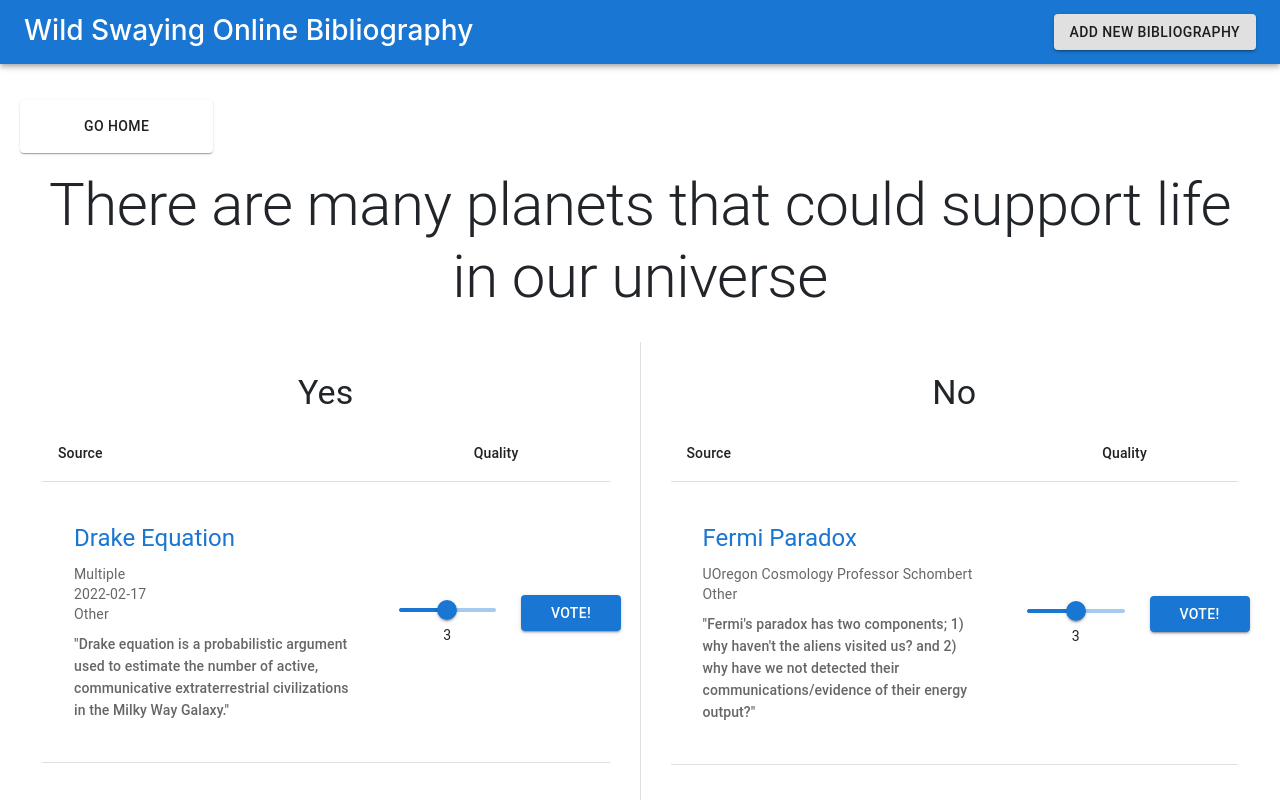
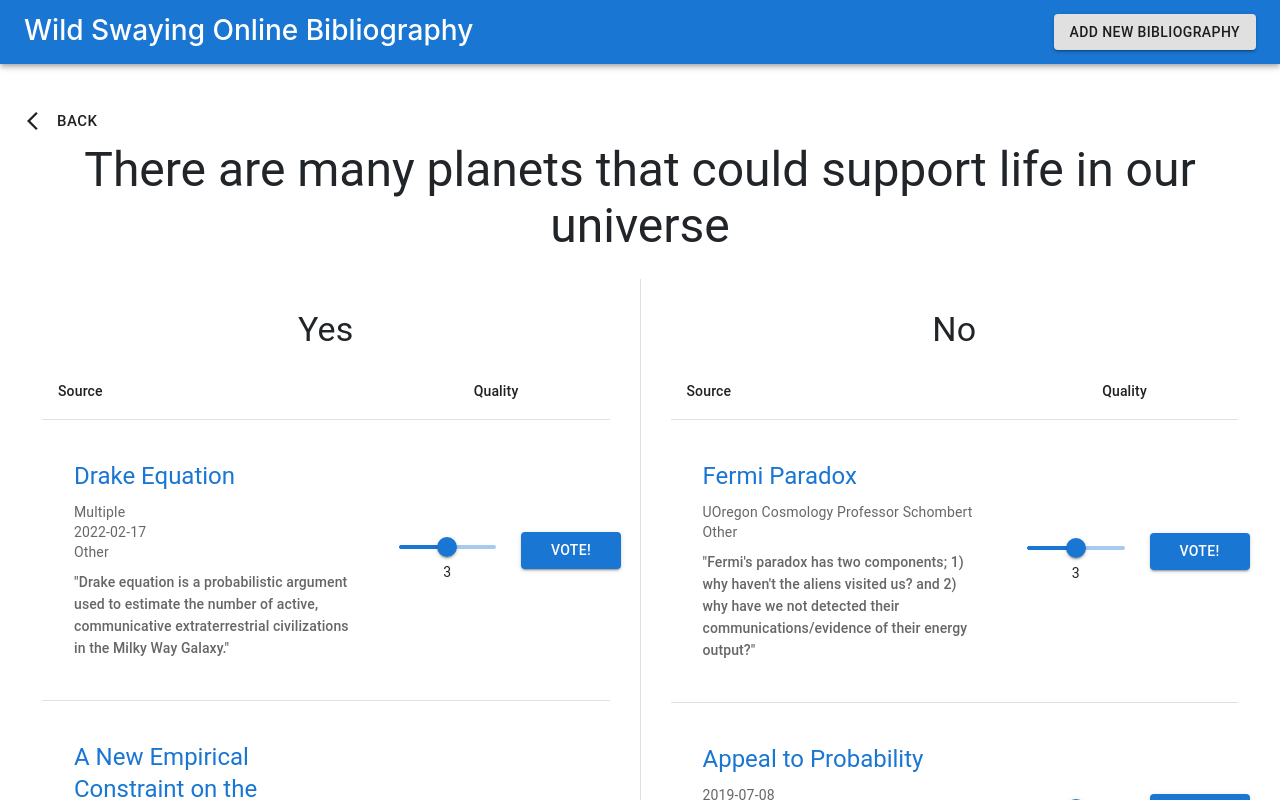
Before and after one commit to UWSocialComputing/Wild-Swaying-Goats-Project, a React (Create React App) app in the folder wild-swaying-goats-app/: page /there-are-many-planets-that-could-support-life-in-our-universe in a window 1280 px wide. Shown: the top 800 px of the page. Built offline with nearby package versions, Linux system fonts and the light colour scheme.

Commit message:
back button

```diff
--- a/wild-swaying-goats-app/src/BibliographyPage.js
+++ b/wild-swaying-goats-app/src/BibliographyPage.js
@@ -12,6 +12,7 @@ import {
   Divider
 } from "@material-ui/core";
 import { useNavigate } from "react-router-dom";
+import ArrowBackIosIcon from '@mui/icons-material/ArrowBackIos';
 
 function createData(source, score) {
   return { source, score };
@@ -45,17 +46,17 @@ export default function BibliograpyPage(props) {
   return (
     <div style={{ marginLeft: "20px", marginRight: "20px", marginTop: "100px" }}>
       <Grid container p={2} spacing={2}>
-        <Grid item xs={2}>
-          <Item>
-            <Button onClick={() => {
+        <Grid item xs={12}>
+          <Button
+            size="large"
+            startIcon={ <ArrowBackIosIcon /> }
+            onClick={() => {
               navigate("/");
-            }}>
-              Go Home
-            </Button>
-          </Item>
-        </Grid>
-        <Grid item xs={12}>
-          <Typography variant="h2" align="center" gutterBottom>
+            }}
+          >
+            Back
+          </Button>
+          <Typography variant="h3" align="center" gutterBottom>
             {discussionTitle}
           </Typography>
         </Grid>
```
